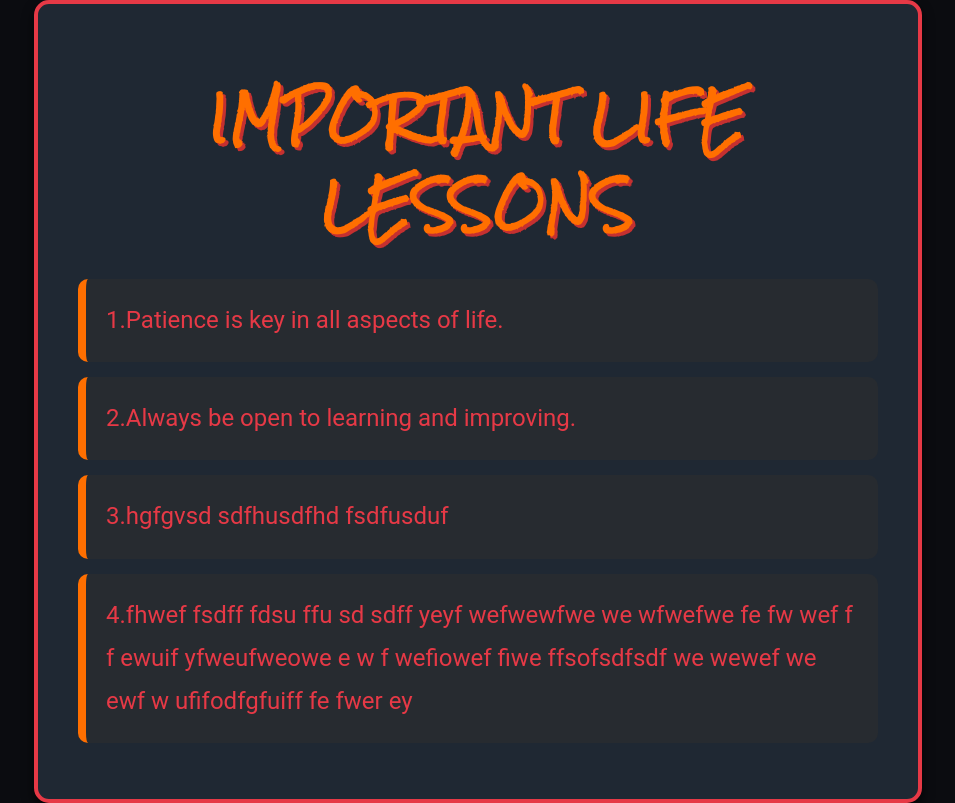
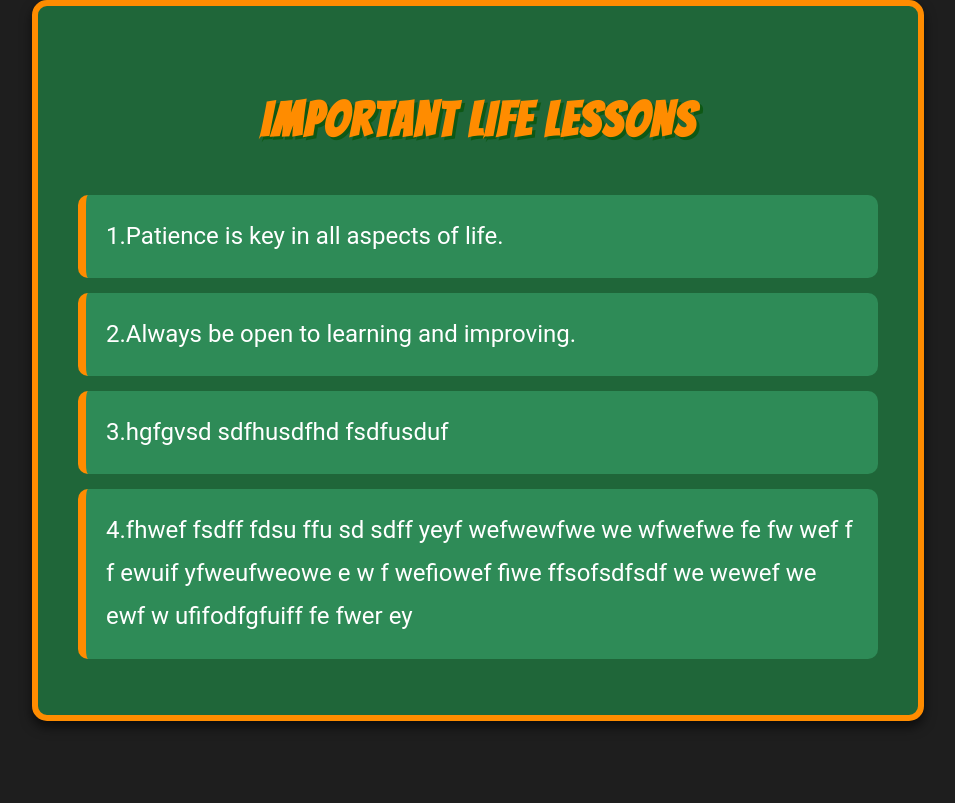
Before and after one commit to Searcherear/devrohan, a plain HTML site: page index.html in a window 1280 px wide. Shown: the whole page, without its empty margins (162-1117 px from the left). Drawn offline with Linux system fonts and the light colour scheme.

Commit message:
Update style.css

```diff
--- a/style.css
+++ b/style.css
@@ -1,9 +1,9 @@
-@import url('https://fonts.googleapis.com/css2?family=Rock+Salt&display=swap'); /* Adding an anime-style font */
+@import url('https://fonts.googleapis.com/css2?family=Bangers&display=swap'); /* Adding a bold, energetic font */
 
 body {
-    background-color: #0B0C10; /* Deep black for intense anime feel */
-    color: #E5E5E5; /* Soft grey for text */
-    font-family: 'Rock Salt', cursive; /* Anime-styled font */
+    background-color: #1E1E1E; /* Dark background for contrast */
+    color: #FFFFFF; /* White text for readability */
+    font-family: 'Bangers', cursive; /* Bold, comic-style font that matches Might Guy’s intensity */
     margin: 0;
     padding: 0;
     line-height: 1.8;
@@ -14,19 +14,19 @@ body {
     margin: 0 auto;
     padding: 40px;
     text-align: center;
-    background-color: #1F2833; /* Dark grey background for the content area */
+    background-color: #1F6639; /* Might Guy green for the background of the container */
     border-radius: 15px;
-    border: 4px solid #E63946; /* Naruto-inspired red-orange border */
-    box-shadow: 0 6px 12px rgba(0, 0, 0, 0.7); /* Strong shadow for depth */
+    border: 6px solid #FF8C00; /* Orange border inspired by his leg warmers */
+    box-shadow: 0 6px 12px rgba(0, 0, 0, 0.6); /* Strong shadow for depth */
 }
 
 h1 {
     font-size: 3em;
     margin-bottom: 30px;
-    color: #FF6F00; /* Bright orange to match Naruto’s iconic color */
+    color: #FF8C00; /* Bold orange for the headline */
     text-transform: uppercase;
     letter-spacing: 2px;
-    text-shadow: 3px 3px #C53030; /* Anime-like text shadow */
+    text-shadow: 3px 3px #0E5814; /* Green shadow for depth, matching Might Guy’s outfit */
 }
 
 ul {
@@ -35,30 +35,32 @@ ul {
 }
 
 li {
-    background-color: #272B30; /* Dark background for list items */
+    background-color: #2E8B57; /* Slightly darker green for list items */
     margin: 15px 0;
     padding: 20px;
     border-radius: 10px;
-    border-left: 8px solid #FF6F00; /* Bold orange left border */
-    color: #E63946; /* Strong red text inspired by action scenes */
+    border-left: 8px solid #FF8C00; /* Bold orange left border */
+    color: #FFFFFF; /* White text to stand out on green */
     text-align: left;
     font-size: 1.5em;
-    font-family: 'Roboto', sans-serif; /* Clean and bold font for readability */
+    font-family: 'Roboto', sans-serif; /* Clean, readable font for list items */
     transition: transform 0.3s ease-in-out, background-color 0.3s ease-in-out;
 }
 
 li:hover {
-    background-color: #FF6F00; /* Turn list items orange on hover */
-    color: #1F2833; /* Switch to dark text for contrast */
-    transform: scale(1.05); /* Make the item pop */
+    background-color: #FF8C00; /* Turn list items orange on hover, representing Might Guy’s fiery energy */
+    color: #1F6639; /* Switch to green text for contrast */
+    transform: scale(1.1); /* Stronger zoom effect to represent Might Guy’s intense personality */
+    border-left: 8px solid #FFFFFF; /* White border on hover for extra contrast */
 }
 
 a {
-    color: #FF6F00; /* Bright orange links to match Naruto’s theme */
+    color: #FF8C00; /* Orange for links, matching the rest of the theme */
     text-decoration: none;
+    font-weight: bold;
 }
 
 a:hover {
-    color: #F02E08; /* Bright red on hover */
+    color: #FFFFFF; /* White on hover to match the energetic theme */
     text-decoration: underline;
 }
```
